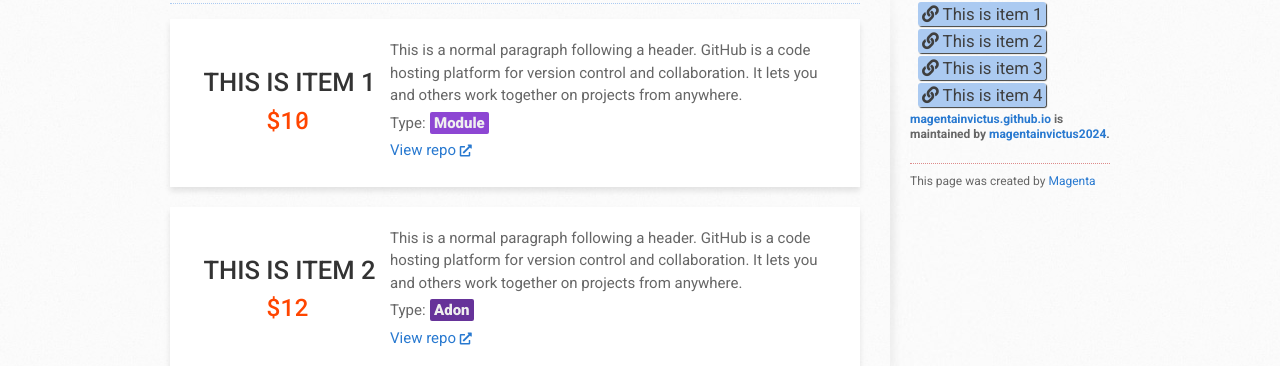
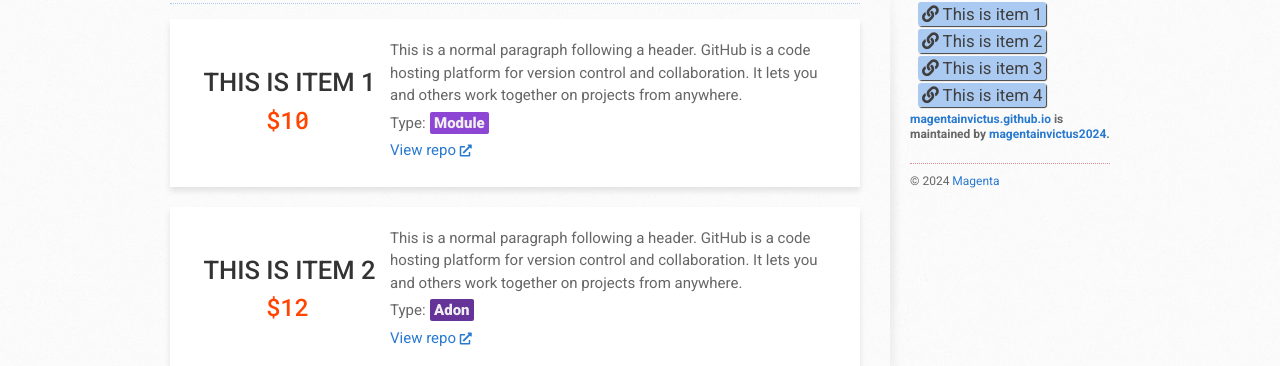
Before and after one commit to magentainvictus2024/magentainvictus.github.io, a Jekyll site: the page built from index.md, in a window 1280 px wide. Shown: the part 376-742 px from the top of the page. Built offline with Jekyll 4.4.1, drawn with Linux system fonts in a browser that asks for light colours; some web fonts are replaced.

Commit message:
Update copyright

```diff
--- a/_layouts/default.html
+++ b/_layouts/default.html
@@ -67,7 +67,7 @@
             <p class="repo-owner"><a href="{{ site.github.repository_url }}">{{ site.github.repository_name }}</a> is maintained by <a href="{{ site.github.owner_url }}">{{ site.github.owner_name }}</a>.</p>
           {% endif %}
 
-          <p class="copyright">This page was created by <a href="{{ site.author_profile_link }}">{{ site.author }}</a></p>
+          <p class="copyright">&#169; {{ site.time | date: '%Y' }} <a href="{{ site.author_profile_link }}">{{ site.author }}</a></p>
           {% if site.show_github %}
           <p class="copyright">This page was generated by <a href="https://pages.github.com">GitHub Pages</a>.</p>
           {% endif %}
```
